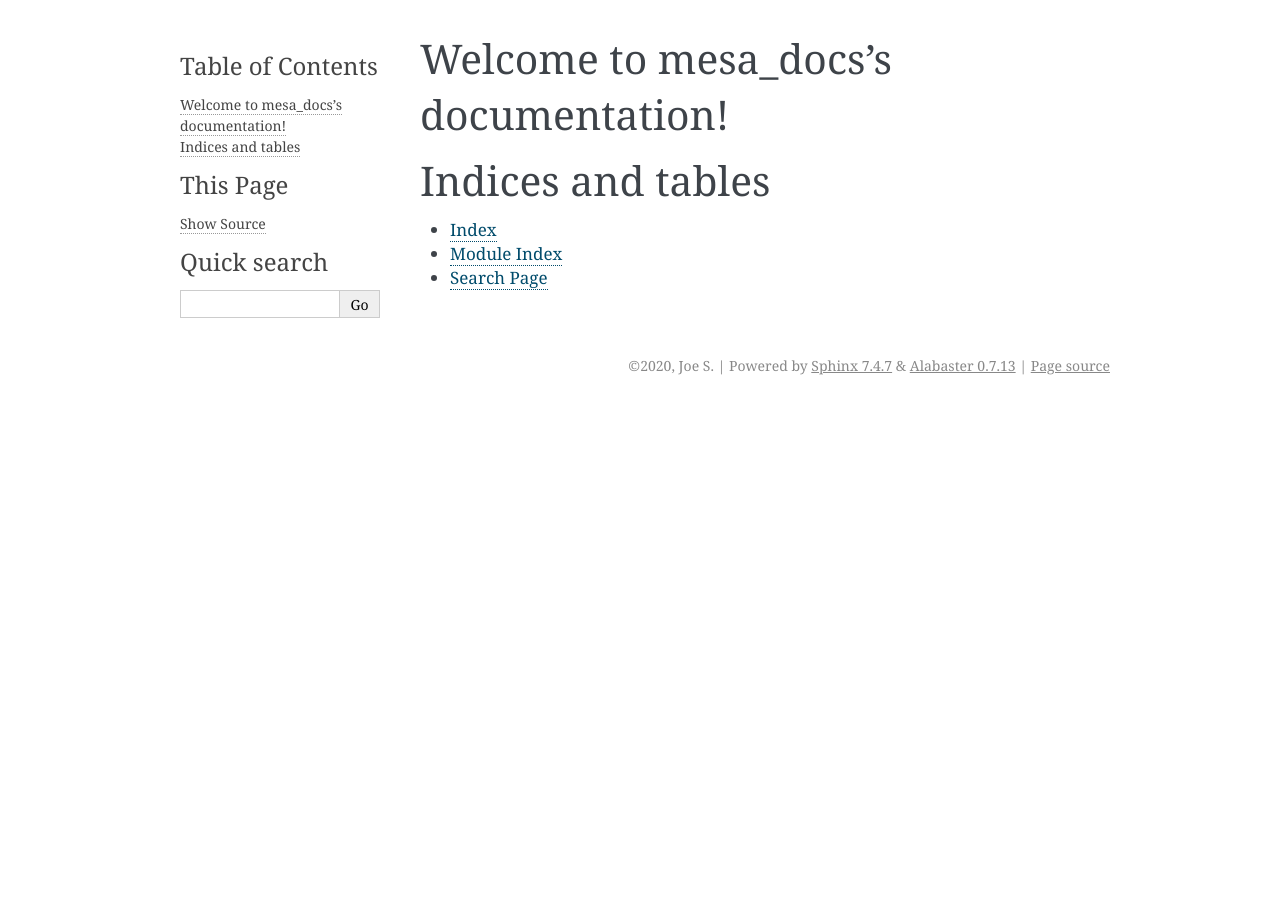
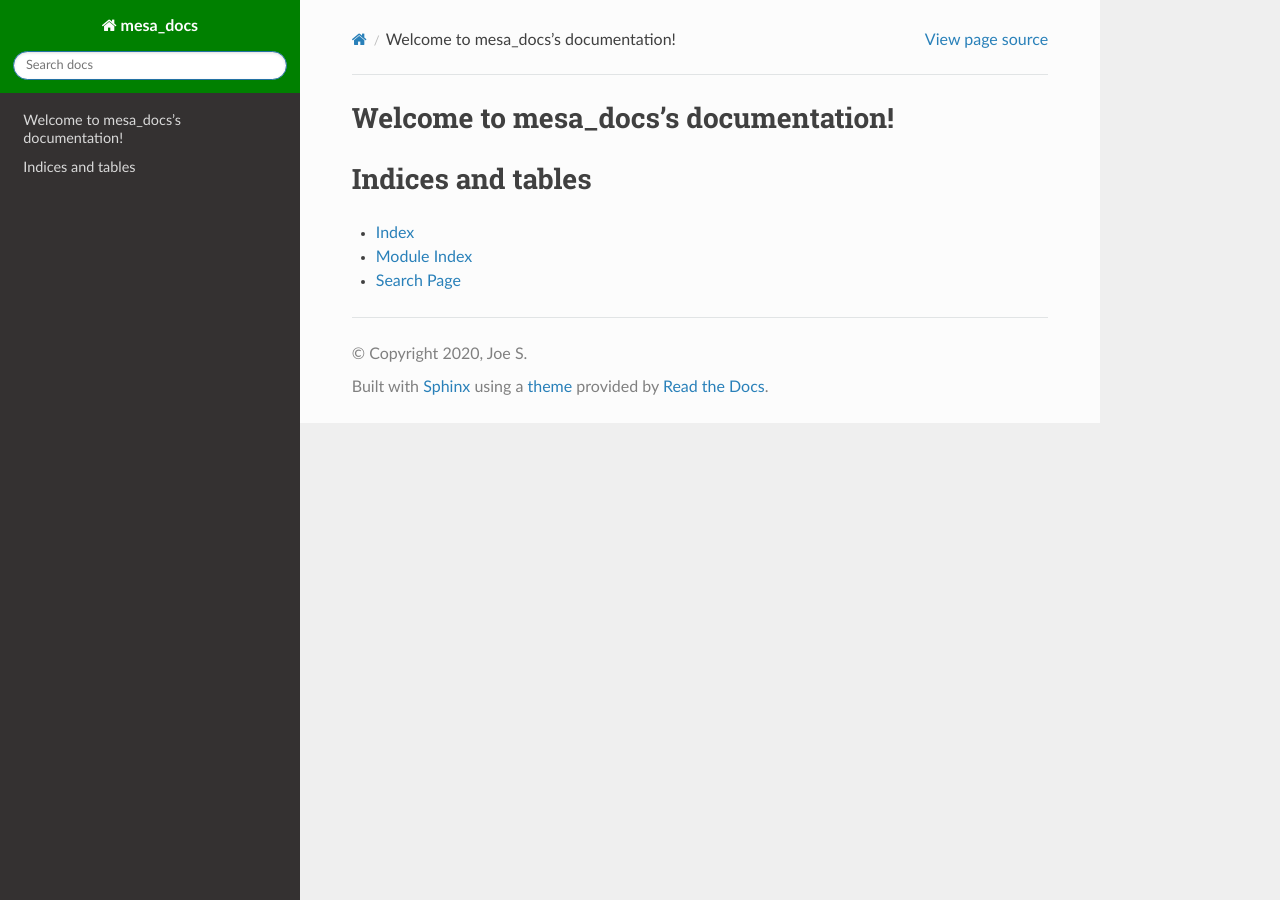
Before and after one commit to factory42designs/mesa, a Sphinx documentation site: the page built from docs/source/index.rst, in a window 1280 px wide. Built offline with Sphinx 7.4.7 and the Read the Docs theme 2.0.0, drawn with Linux system fonts in a browser that asks for light colours; formulas are drawn with MathJax 3.

Commit message:
edited conf.py to match the factory42 one

```diff
--- a/docs/source/conf.py
+++ b/docs/source/conf.py
@@ -42,6 +42,7 @@
     'sphinx.ext.todo',
     'sphinx.ext.imgmath',
     'sphinx.ext.githubpages',
+    'recommonmark',
 ]
 
 # Add any paths that contain templates here, relative to this directory.
@@ -77,7 +78,7 @@
 # The theme to use for HTML and HTML Help pages.  See the documentation for
 # a list of builtin themes.
 #
-html_theme = 'alabaster'
+html_theme = 'sphinx_rtd_theme'
 
 # Theme options are theme-specific and customize the look and feel of a theme
 # further.  For a list of options available for each theme, see the
@@ -88,7 +89,7 @@
 # Add any paths that contain custom static files (such as style sheets) here,
 # relative to this directory. They are copied after the builtin static files,
 # so a file named "default.css" will overwrite the builtin "default.css".
-html_static_path = ['_static']
+html_static_path = []
 
 # Custom sidebar templates, must be a dictionary that maps document names
 # to template names.
@@ -182,3 +183,22 @@
 
 # If true, `todo` and `todoList` produce output, else they produce nothing.
 todo_include_todos = True
+
+#-- rtd theme options ------------------------------------------------------
+
+html_theme_options = {
+    'canonical_url': '',
+    #'analytics_id': 'UA-XXXXXXX-1',  #  Provided by Google in your dashboard
+    'logo_only': False,
+    'display_version': True,
+    'prev_next_buttons_location': 'bottom',
+    'style_external_links': False,
+    #'vcs_pageview_mode': '',
+    'style_nav_header_background': 'green',
+    # Toc options
+    'collapse_navigation': True,
+    'sticky_navigation': True,
+    'navigation_depth': 4,
+    'includehidden': True,
+    'titles_only': False
+}
```
